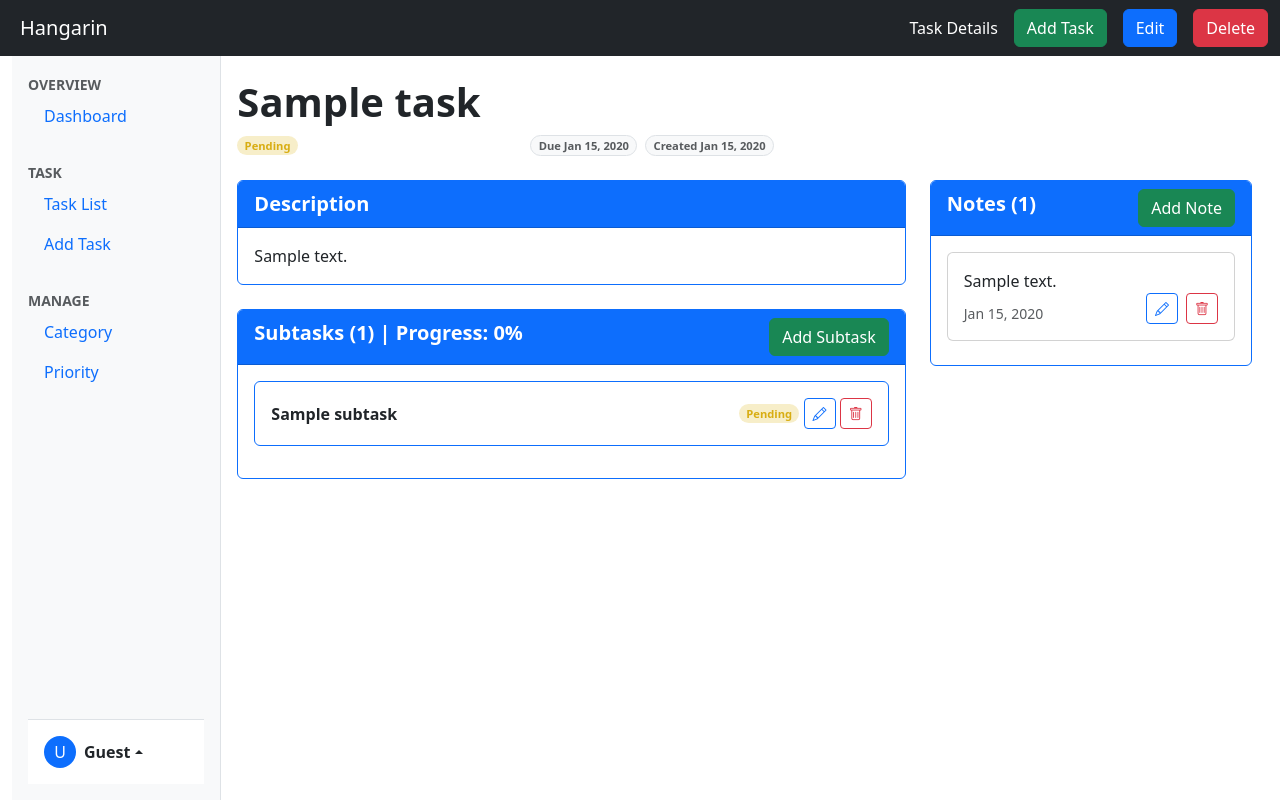
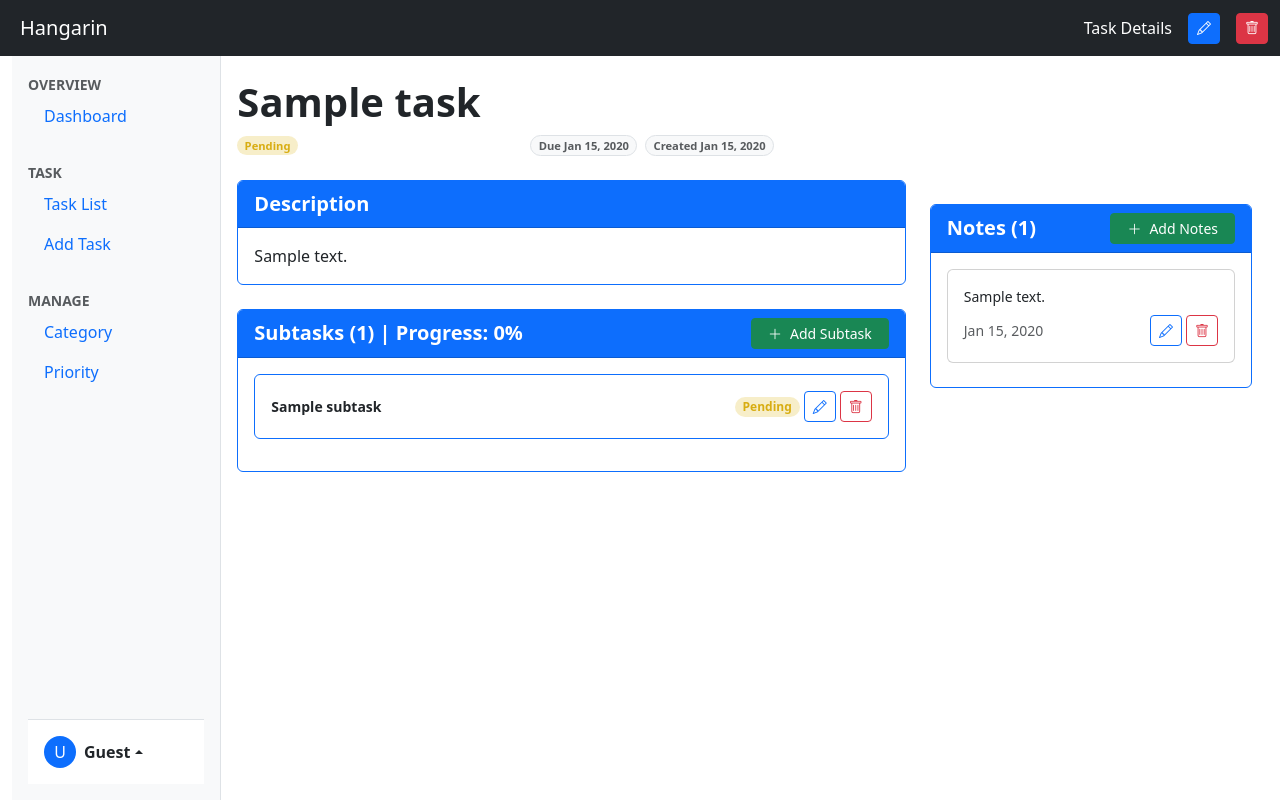
Before and after one commit to FernandezCorporate/Hangarin_Task-To-do_Manager, a Django app: page /taskDetails/1 in a window 1280 px wide. Run offline with Django 5.2, Linux system fonts and the light colour scheme; tables that the repository leaves empty hold one stand-in row (values such as "Sample post").

Commit message:
Interface and responsiveness tweaks

```diff
--- a/projectsite/Hangarin/templates/base.html
+++ b/projectsite/Hangarin/templates/base.html
@@ -21,17 +21,19 @@
 
         <div class="d-flex align-items-center gap-3">
           <span class="text-white">{{ model }}</span>
-          {% if model != "Categories" and model != "Add Task" %}
-            <a href="{% url 'taskCreate' %}">
-              <button class="btn btn-success">Add Task</button>
-            </a>
+          {% if model != "Categories" and model != "Add Task" and model != "Priorities" and model != "Task Details" %}
+          <a href="{% url 'taskCreate' %}"
+            class="btn btn-success btn-sm d-flex align-items-center gap-2 px-3">
+              <i class="bi bi-plus-lg"></i>
+              <span class="d-none d-sm-inline">Add Task</span>
+          </a>
           {% endif %}
           {% if details_active %}
-            <a href="{% url 'taskUpdate' taskDetails.pk %}">
-              <button class="btn btn-primary">Edit</button>
+            <a href="{% url 'taskUpdate' taskDetails.pk %}" class="btn btn-sm btn-primary">
+              <i class="bi bi-pencil"></i>
             </a>
-            <a href="{% url 'taskDelete' taskDetails.pk %}">
-              <button class="btn btn-danger">Delete</button>
+            <a href="{% url 'taskDelete' taskDetails.pk %}" class="btn btn-sm btn-danger">
+              <i class="bi bi-trash"></i>
             </a>
           {% endif %}
         </div>
--- a/projectsite/Hangarin/templates/taskDetails.html
+++ b/projectsite/Hangarin/templates/taskDetails.html
@@ -57,28 +57,40 @@
             <div class="card border-primary mt-4">
                 <div class="card-header bg-primary d-flex justify-content-between">
                     <span class="fw-bold text-white fs-5">Subtasks ({{ allSubtask }}) | <span class="fw-bold">Progress: </span>{{ progress }}</span>
-                    <a href="{% url 'subtaskCreate' taskDetails.pk %}">
-                        <div class="btn btn-success">Add Subtask</div>
+                    <a href="{% url 'subtaskCreate' taskDetails.pk %}"
+                    class="btn btn-success btn-sm d-flex align-items-center gap-2 px-3">
+                        <i class="bi bi-plus-lg"></i>
+                        <span class="d-none d-sm-inline">Add Subtask</span>
                     </a>
                 </div>
                 <div class="card-body overflow-auto" style="max-height: 40vh;">
                     {% for subtask in taskDetails.subtask_set.all %}
-                    <div class="d-flex align-items-center justify-content-between mb-3 p-3 border border-primary rounded">
-                        <div>
-                            <span class="fw-bold">{{ subtask.title }}</span>
+                    <div class="d-flex flex-column flex-sm-row justify-content-between align-items-start align-items-sm-center mb-2 mb-sm-3 p-2 p-sm-3 border border-primary rounded">
+
+                        <div class="fw-semibold text-break small small-sm-normal mb-1 mb-sm-0">
+                            {{ subtask.title }}
                         </div>
-                        <div>
-                            <span class="badge rounded-pill
+
+                        <div class="d-flex align-items-center flex-wrap gap-1">
+
+                            <span class="badge rounded-pill px-2 py-1
                                 {% if subtask.status == 'Pending' %}status-pending
                                 {% elif subtask.status == 'In Progress ' %}status-ongoing
                                 {% elif subtask.status == 'Completed' %}status-completed
-                                {% endif %}" style="font-size: 0.7rem;">{{ subtask.status }}</span>
-                            <a href="{% url 'subtaskUpdate' taskDetails.pk subtask.pk %}" class="btn btn-sm btn-outline-primary" title="Edit">
+                                {% endif %}">
+                                {{ subtask.status }}
+                            </span>
+
+                            <a href="{% url 'subtaskUpdate' taskDetails.pk subtask.pk %}"
+                            class="btn btn-outline-primary btn-sm d-flex align-items-center justify-content-center">
                                 <i class="bi bi-pencil"></i>
                             </a>
-                            <a href="{% url 'subtaskDelete' taskDetails.pk subtask.pk %}" class="btn btn-sm btn-outline-danger" title="Delete">
+
+                            <a href="{% url 'subtaskDelete' taskDetails.pk subtask.pk %}"
+                            class="btn btn-outline-danger btn-sm d-flex align-items-center justify-content-center">
                                 <i class="bi bi-trash"></i>
                             </a>
+
                         </div>
                     </div>
                     {% endfor %}
@@ -87,31 +99,45 @@
         </div>
 
         <div class="col-12 col-lg-4">
-            <div class="card border-primary">
+            <div class="card border-primary mt-4">
                 <div class="card-header bg-primary d-flex justify-content-between">
                     <span class="fw-bold text-white fs-5">Notes ({{ allNote }})</span>
-                    <a href="{% url 'noteCreate' taskDetails.pk %}">
-                        <div class="btn btn-success">Add Note</div>
+                    <a href="{% url 'noteCreate' taskDetails.pk %}"
+                    class="btn btn-success btn-sm d-flex align-items-center gap-2 px-3">
+                        <i class="bi bi-plus-lg"></i>
+                        <span class="d-none d-sm-inline">Add Notes</span>
                     </a>
                 </div>
                 <div class="card-body overflow-auto" style="max-height: 40vh;">
                     {% for note in taskDetails.note_set.all %}
-                        <div class="card p-3 mb-2">
-                            <div class="card-body p-0 border-primary">
-                                <div>{{ note.content }}</div>
-                                <div class="d-flex justify-content-between align-items-end">
-                                    <div class="text-muted small">{{ note.created_at|date:"M d, Y" }}</div>
-                                    <div class="d-flex gap-2">
-                                        <a href="{% url 'noteUpdate' taskDetails.pk note.pk %}" class="btn btn-sm btn-outline-primary" title="Edit">
-                                            <i class="bi bi-pencil"></i>
-                                        </a>
-                                        <a href="{% url 'noteDelete' taskDetails.pk note.pk %}" class="btn btn-sm btn-outline-danger" title="Delete">
-                                            <i class="bi bi-trash"></i>
-                                        </a>
-                                    </div>
+                    <div class="card p-2 p-sm-3 mb-2">
+                        <div class="card-body p-0">
+
+                            <div class="small small-sm-normal text-break">
+                                {{ note.content }}
+                            </div>
+
+                            <div class="d-flex flex-column flex-sm-row justify-content-between align-items-start align-items-sm-center mt-2 gap-1">
+
+                                <div class="text-muted small">
+                                    {{ note.created_at|date:"M d, Y" }}
                                 </div>
+
+                                <div class="d-flex gap-1">
+                                    <a href="{% url 'noteUpdate' taskDetails.pk note.pk %}"
+                                    class="btn btn-outline-primary btn-sm">
+                                        <i class="bi bi-pencil"></i>
+                                    </a>
+
+                                    <a href="{% url 'noteDelete' taskDetails.pk note.pk %}"
+                                    class="btn btn-outline-danger btn-sm">
+                                        <i class="bi bi-trash"></i>
+                                    </a>
+                                </div>
+
                             </div>
                         </div>
+                    </div>
                     {% endfor %}
                 </div>
             </div>
```
